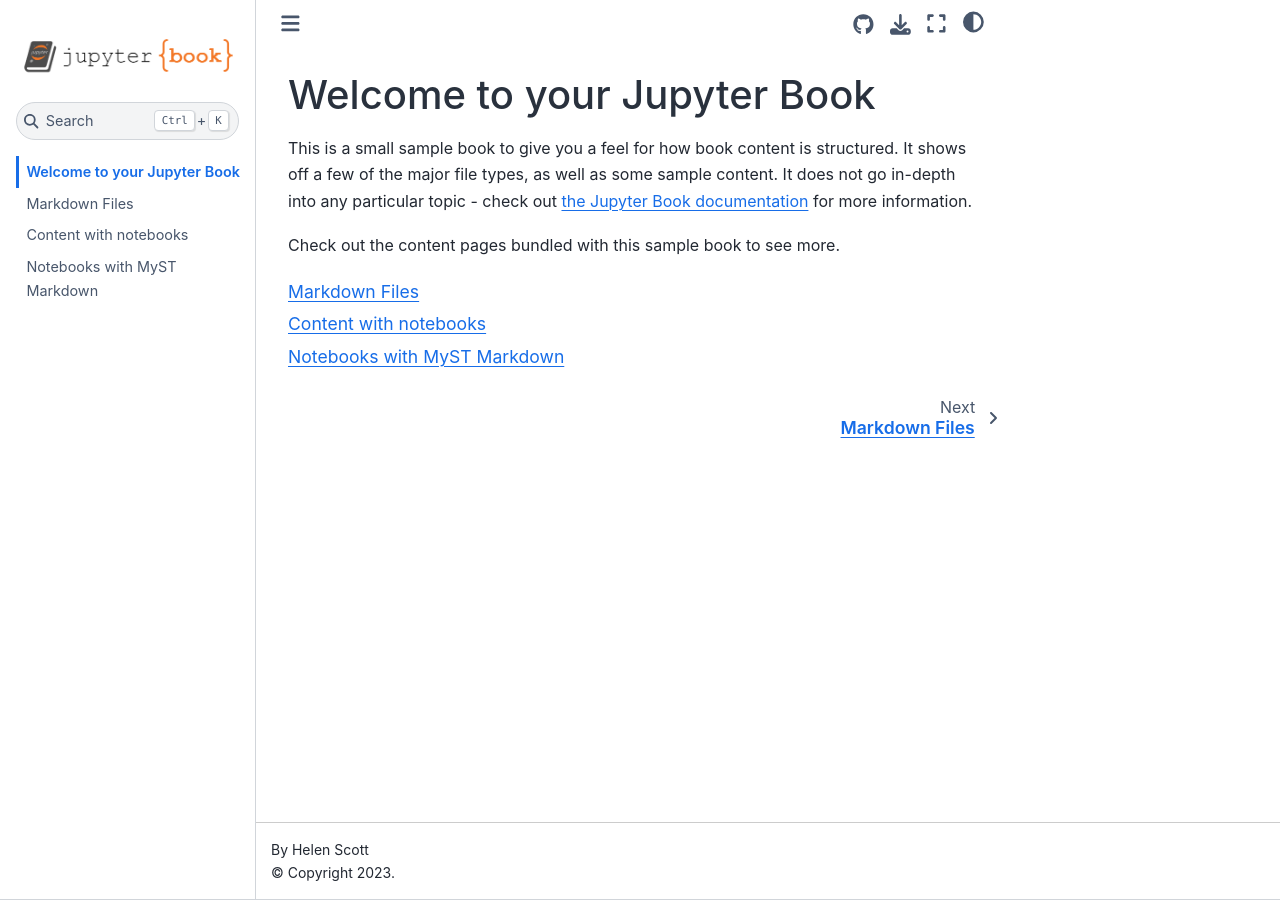
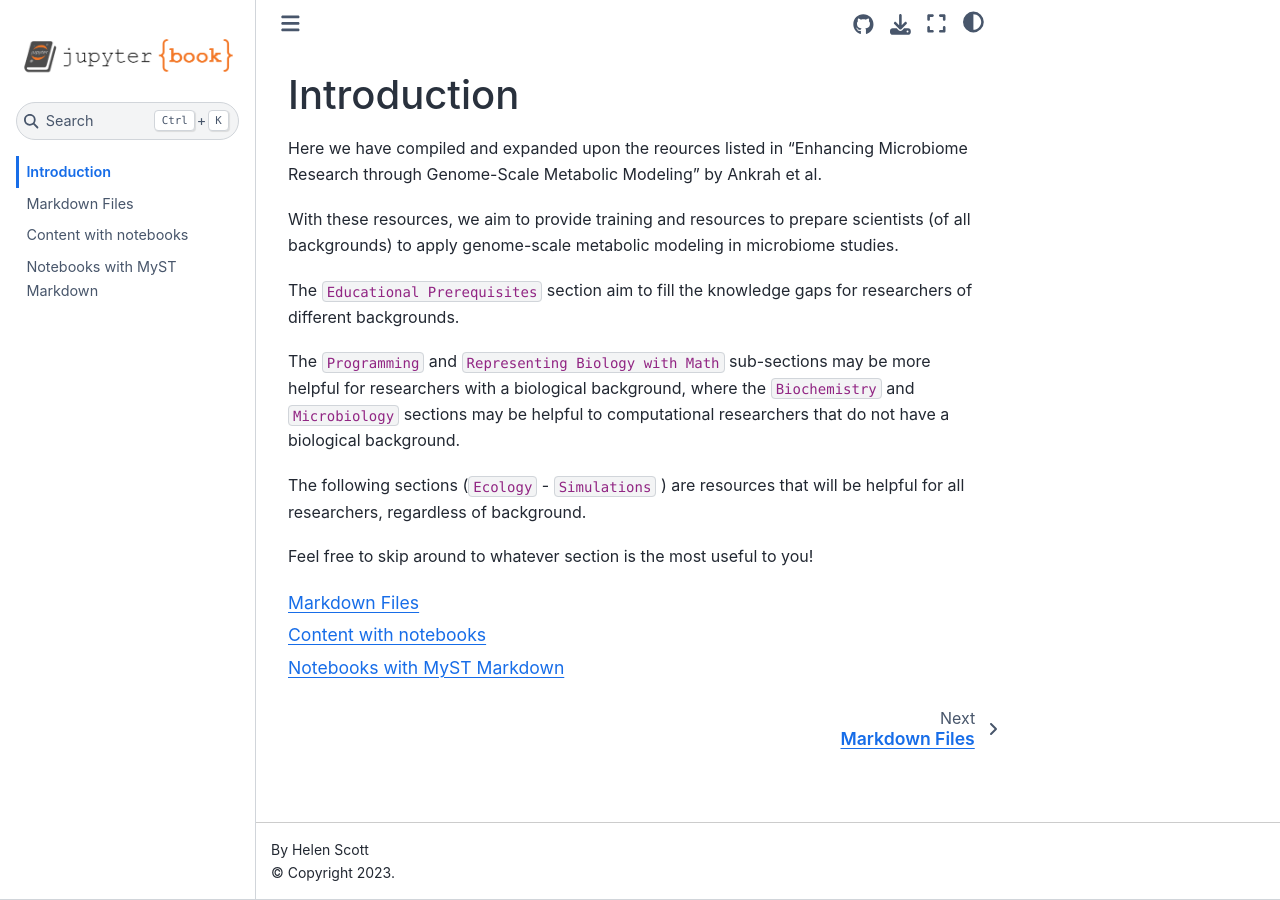
Before and after one commit to segrelab/bm3-book, a Jupyter Book: the page built from intro.md, in a window 1280 px wide. Built offline with Jupyter Book 1.0.4 settings and Sphinx 7.4.7 and the Sphinx Book theme 1.1.4, drawn with Linux system fonts in a browser that asks for light colours.

Commit message:
Copy the intro over

````diff
--- a/intro.md
+++ b/intro.md
@@ -1,11 +1,18 @@
-# Welcome to your Jupyter Book
+# Introduction
 
-This is a small sample book to give you a feel for how book content is
-structured.
-It shows off a few of the major file types, as well as some sample content.
-It does not go in-depth into any particular topic - check out [the Jupyter Book documentation](https://jupyterbook.org) for more information.
+Here we have compiled and expanded upon the reources listed in  "Enhancing Microbiome Research through Genome-Scale Metabolic Modeling" by Ankrah et al.
 
-Check out the content pages bundled with this sample book to see more.
+With these resources, we aim to provide training and resources to prepare scientists (of all backgrounds) to apply genome-scale metabolic modeling in microbiome studies.
+
+<!--- TODO: Insert picture --->
+
+The `Educational Prerequisites` section aim to fill the knowledge gaps for researchers of different backgrounds.
+
+The `Programming` and `Representing Biology with Math` sub-sections  may be more helpful for researchers with a biological background, where the `Biochemistry` and `Microbiology` sections may be helpful to computational researchers that do not have a biological background.
+
+The following sections (`Ecology` - `Simulations` ) are resources that will be helpful for all researchers, regardless of background.
+
+Feel free to skip around to whatever section is the most useful to you!
 
 ```{tableofcontents}
 ```
````
